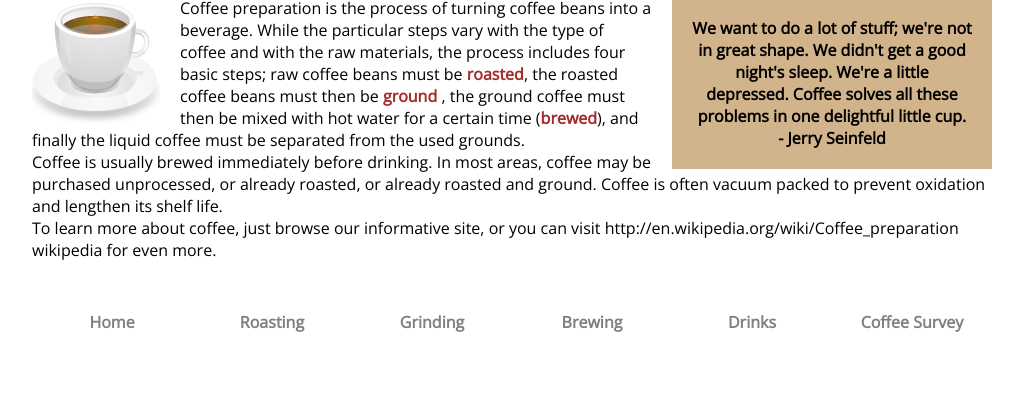
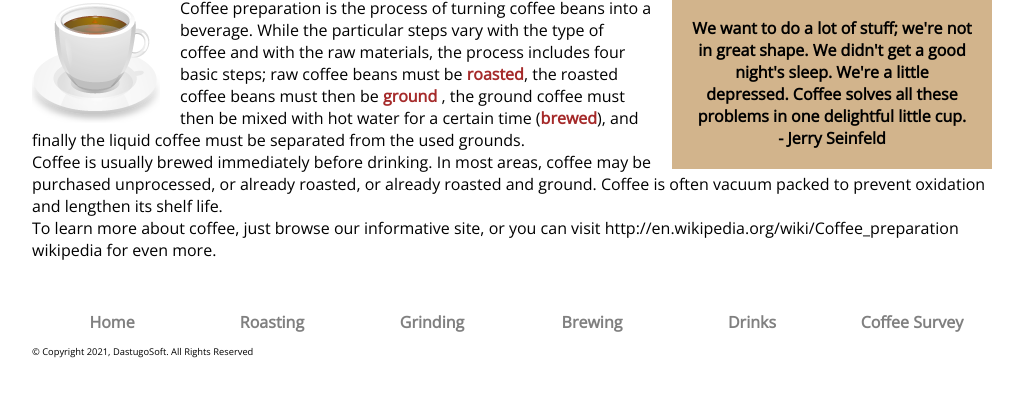
Before and after one commit to cetinogut/co-002_Coffee-Info_Website-Project, a plain HTML site: page index.html in a window 1280 px wide. Shown: the part 236-632 px from the top of the page, without its empty margins (128-1151 px from the left). Drawn offline with nearby package versions, Linux system fonts and the light colour scheme.

Commit message:
footer copyright updated

```diff
--- a/index.html
+++ b/index.html
@@ -82,6 +82,9 @@
               <li><a href="./survey.html">Coffee Survey</a></li>
             </ul>
           </nav>
+          <div>
+            <p><small>&copy; Copyright 2021, DastugoSoft. All Rights Reserved</small></p>
+          </div>
     </footer>
   </body>
 </html>
--- a/style.css
+++ b/style.css
@@ -90,6 +90,9 @@ footer nav a:link, footer nav a:visited {
 footer nav a:hover {
     color: black;
 }
+ footer p{
+     font-size: .7rem;
+ }
 td, th{
     border: 1px solid tan;
     width: 20%;
```
